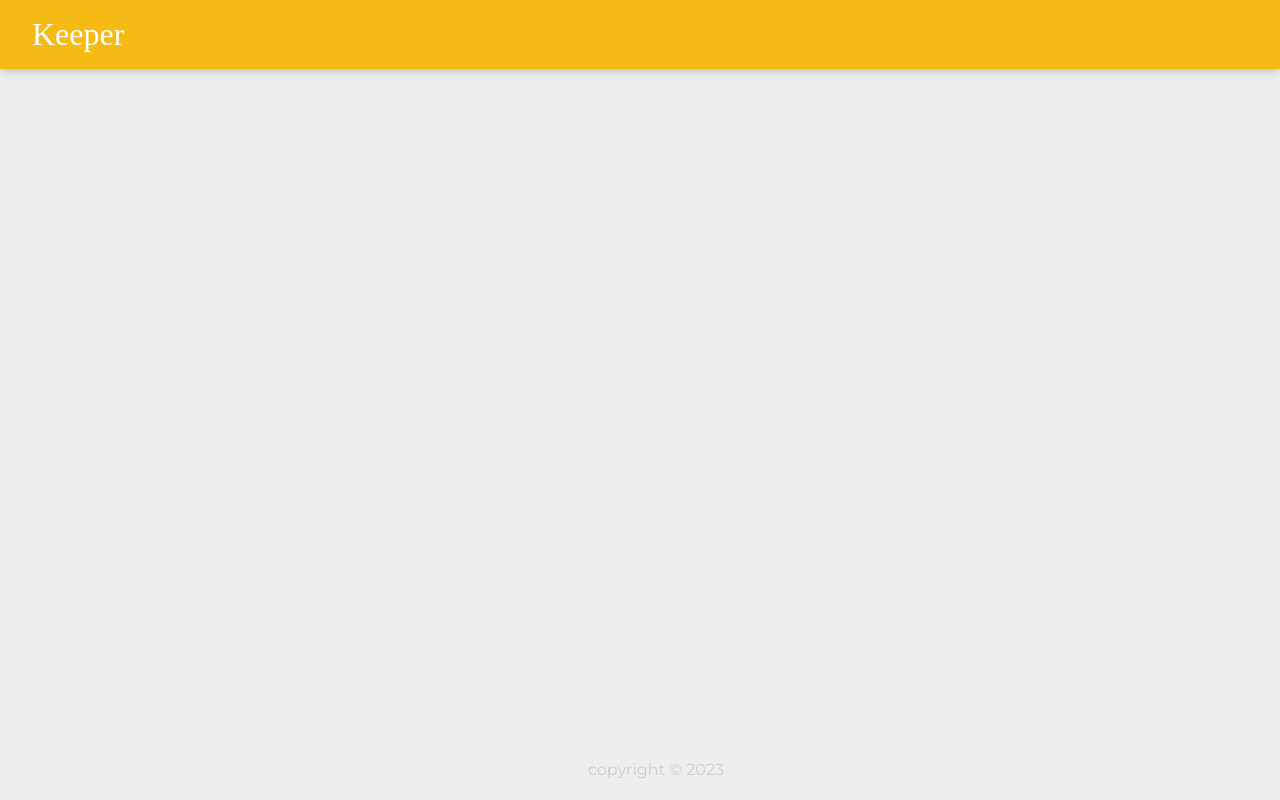
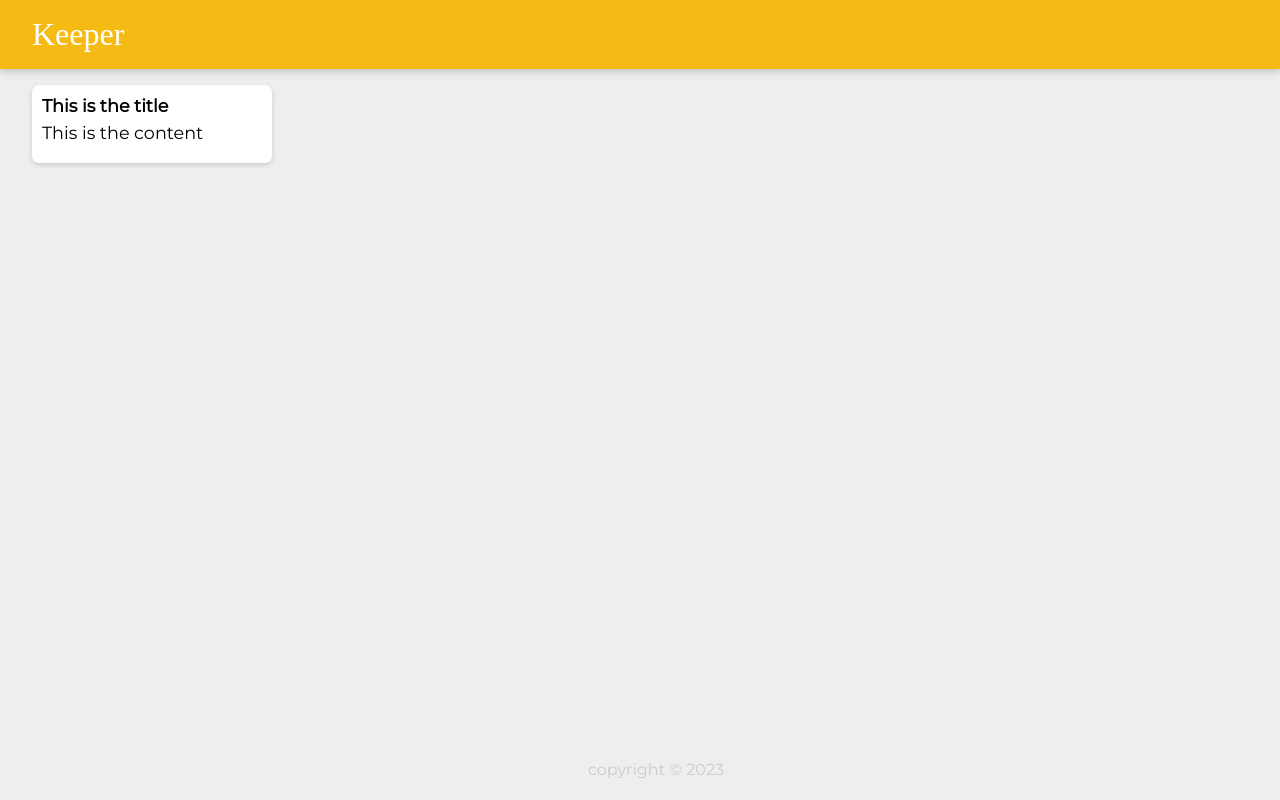
Before and after one commit to Murad14/keeper-app, a React (Create React App) app: page / in a window 1280 px wide. Built offline with nearby package versions, Linux system fonts and the light colour scheme; a web font is replaced by a local one.

Commit message:
modified

```diff
--- a/src/components/App.jsx
+++ b/src/components/App.jsx
@@ -1,11 +1,13 @@
 import React from "react";
 import Header from "./Header";
 import Footer from "./Footer";
+import Note from "./Note";
 
 function App (){
     return (
     <div>
         <Header />
+        <Note/>
         <Footer />
     </div>
 );
--- /dev/null
+++ b/src/components/Note.jsx
@@ -0,0 +1,12 @@
+import React from "react";
+
+function Note (){
+    return(
+        <div className="note">
+            <h1>This is the title</h1>
+            <p>This is the content</p>
+        </div>
+    )
+}
+
+export default Note;
```
Also changed, not shown: src/index.js (+0 -10 lines).
